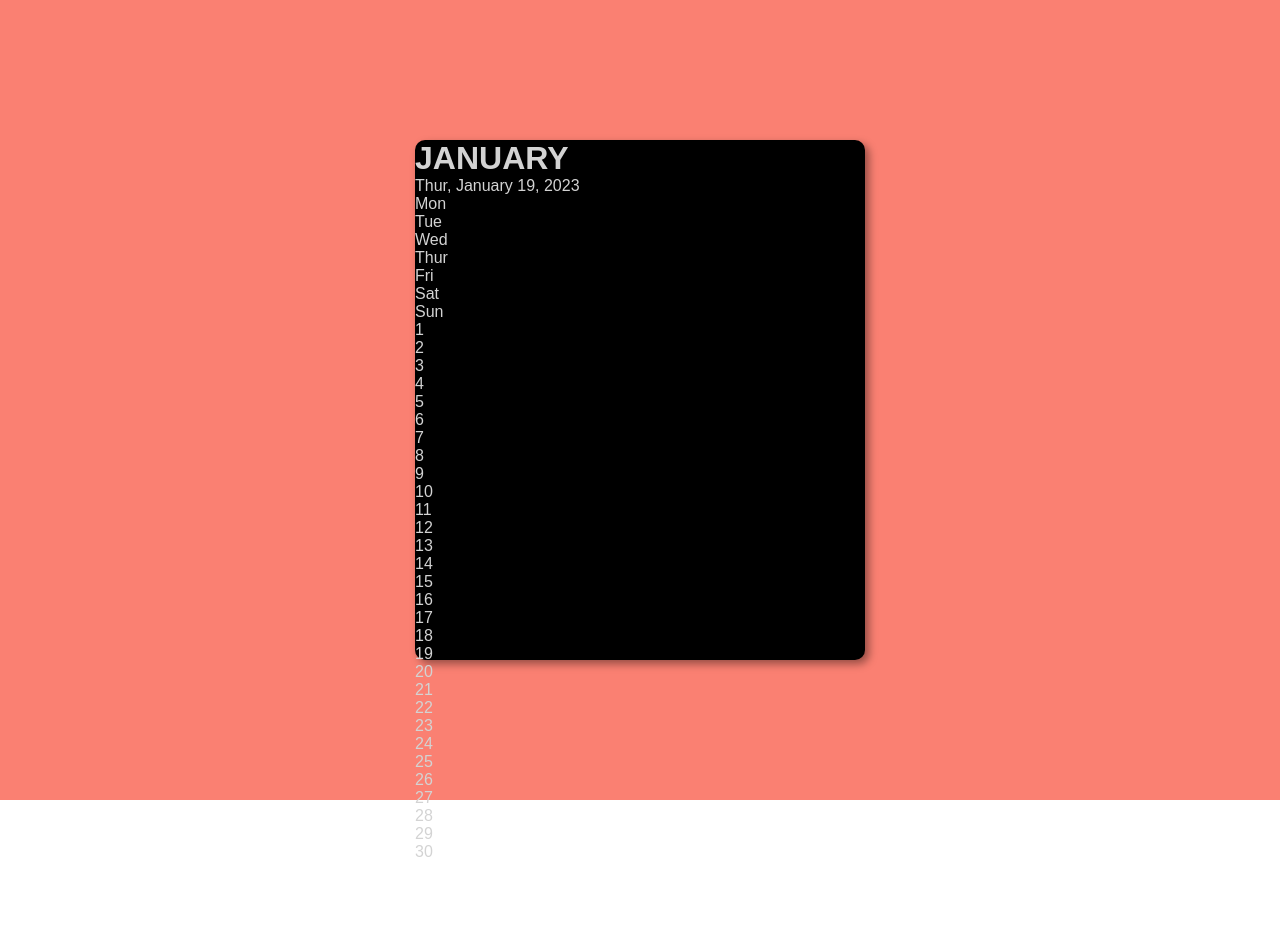
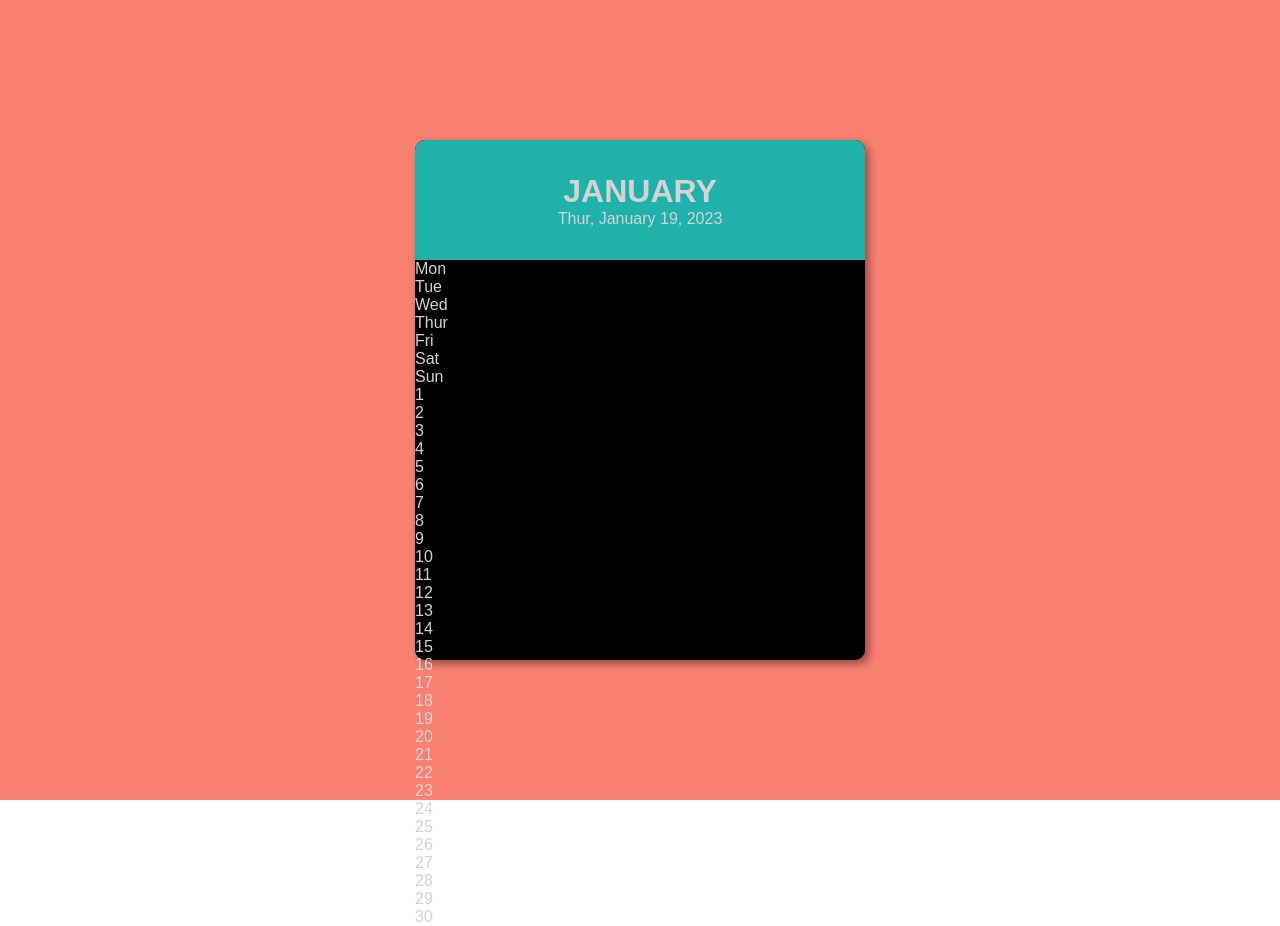
Before and after one commit to kibeetfelix/My_Calender, a plain HTML site: page index.html in a window 1280 px wide. Before the commit the page ends 861 px from the top, so only its background shows below. Drawn offline with Linux system fonts and the light colour scheme.

Commit message:
month div

```diff
--- a/styles.css
+++ b/styles.css
@@ -22,3 +22,14 @@
     border-radius: 10px;
     box-shadow: 4px 4px 8px rgba(0, 0, 0, .4);
 }
+
+.month {
+    width: 100%;
+    height: 120px;
+    background-color: lightseagreen;
+    display: flex;
+    justify-content: center;
+    align-items: center;
+    text-align: center;
+    border-radius: 10px 10px 0 0;
+}
```
